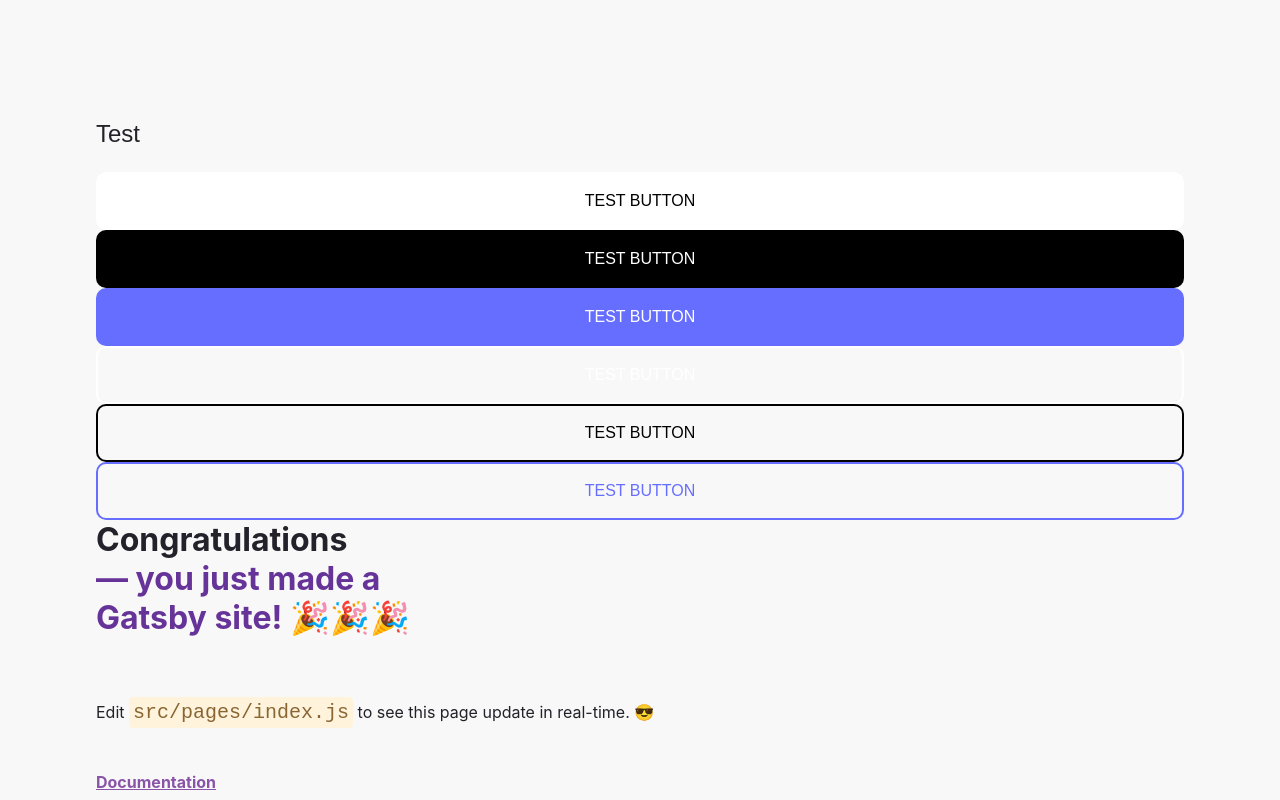
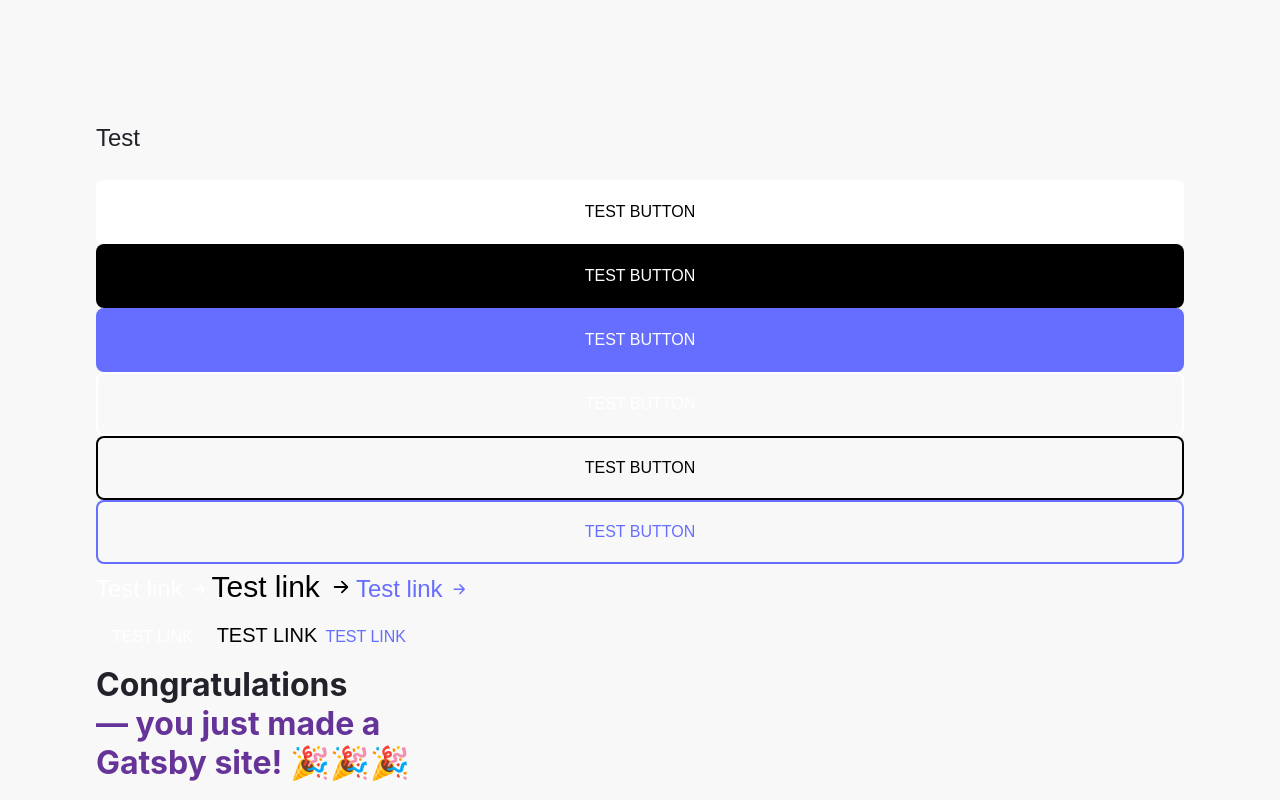
Before and after one commit to KosarAntoni/dance-school, a Gatsby site: page / in a window 1280 px wide. Shown: the top 800 px of the page. Built offline with nearby package versions, Linux system fonts and the light colour scheme; Gatsby itself is replaced by a stand-in of ours.

Commit message:
feat: add Link component

```diff
--- a/package.json
+++ b/package.json
@@ -23,6 +23,7 @@
     "format:fix": "yarn format --write"
   },
   "dependencies": {
+    "@react-icons/all-files": "^4.1.0",
     "classnames": "^2.3.1",
     "gatsby": "^4.5.3",
     "gatsby-plugin-anchor-links": "^1.2.1",
--- a/src/components/atoms/Button/Button.scss
+++ b/src/components/atoms/Button/Button.scss
@@ -4,7 +4,7 @@
   position: relative;
   flex-direction: row;
   cursor: pointer;
-  border-radius: 10px;
+  border-radius: 8px;
   transition: background-color $transition;
   @include center-content();
 
@@ -60,7 +60,7 @@
 
       &:hover,
       &:focus {
-        background-color: lighten($c-black, 5);
+        background-color: lighten($c-black, 25);
       }
 
       &:after {
@@ -116,7 +116,7 @@
 
       &:hover,
       &:focus {
-        color: lighten($c-black, 5);
+        color: lighten($c-black, 25);
       }
     }
 
--- /dev/null
+++ b/src/components/atoms/Link/Link.scss
@@ -0,0 +1,129 @@
+@import 'styles/component-set.scss';
+
+.link {
+  text-align: left;
+  text-decoration: none;
+  display: inline-flex;
+  padding: 0;
+  background-color: transparent;
+  border: none;
+  transition: color $transition;
+
+  &__arrow {
+    position: relative;
+    align-self: center;
+    width: 1em;
+    height: 1em;
+    margin-left: 0.2em;
+    overflow: hidden;
+
+    @include center-content();
+
+    &--visible,
+    &--hidden {
+      font-size: 0.6em;
+      position: absolute;
+      transition: transform $transition, opacity $transition;
+    }
+
+    &--visible {
+      opacity: 1;
+      transform: translateX(0);
+    }
+
+    &--hidden {
+      opacity: 0;
+      transform: translateX(-100%);
+    }
+  }
+
+  &:hover {
+    .link__arrow {
+      &--visible {
+        opacity: 0;
+        transform: translateX(100%);
+      }
+
+      &--hidden {
+        opacity: 1;
+        transform: translateX(0);
+      }
+    }
+  }
+
+  &__content {
+    display: inline-flex;
+  }
+
+  &--solid {
+    border-radius: 8px;
+
+    &-white {
+      @extend .link--solid;
+
+      color: $c-white;
+
+      &:hover,
+      &:focus {
+        background-color: darken($c-white, 15);
+      }
+    }
+
+    &-black {
+      @extend .link--solid;
+
+      color: $c-black;
+
+      &:hover,
+      &:focus {
+        background-color: lighten($c-black, 85);
+      }
+    }
+
+    &-blue {
+      @extend .link--solid;
+
+      color: $c-pastel-blue;
+
+      &:hover,
+      &:focus {
+        background-color: lighten($c-pastel-blue, 25);
+      }
+    }
+  }
+
+  &--simple {
+    &-white {
+      color: $c-white;
+
+      &:hover,
+      &:focus {
+        color: darken($c-white, 5);
+      }
+    }
+
+    &-black {
+      color: $c-black;
+
+      &:hover,
+      &:focus {
+        color: lighten($c-black, 25);
+      }
+    }
+
+    &-blue {
+      color: $c-pastel-blue;
+
+      &:hover,
+      &:focus {
+        color: lighten($c-pastel-blue, 5);
+      }
+    }
+  }
+
+  &--no-hover {
+    &:hover {
+      color: inherit;
+    }
+  }
+}
--- /dev/null
+++ b/src/components/atoms/Link/Link.tsx
@@ -0,0 +1,64 @@
+import React, { FC } from 'react';
+import { HiArrowRight } from '@react-icons/all-files/hi/HiArrowRight';
+import classNames from 'classnames';
+
+import NavBase from 'atoms/NavBase';
+import Typography from 'atoms/Typography';
+
+import { LinkProps } from './models.d';
+
+import './Link.scss';
+
+const Link: FC<LinkProps> = ({
+  children,
+  color = 'black',
+  variant = 'simple',
+  hasArrow,
+  className,
+  onClick,
+  url,
+  queryString,
+  ariaLabel,
+  lineHeight,
+  weight,
+  italic,
+  size,
+  padding,
+}) => {
+  const linkClasses = classNames(
+    'link',
+    {
+      [`link--${variant}-${color}`]: variant && color,
+      'link--no-hover': url === '#' || !url,
+    },
+    className
+  );
+
+  const navBaseProps = { onClick, url, queryString, ariaLabel };
+  const typographyProps = {
+    lineHeight,
+    weight,
+    italic,
+    size,
+    padding,
+    className: 'link__content',
+  };
+
+  const renderArrow = hasArrow && (
+    <span className="link__arrow">
+      <HiArrowRight className="link__arrow--hidden" />
+      <HiArrowRight className="link__arrow--visible" />
+    </span>
+  );
+
+  return (
+    <NavBase className={linkClasses} {...navBaseProps}>
+      <Typography as="span" {...typographyProps}>
+        {children}
+        {renderArrow}
+      </Typography>
+    </NavBase>
+  );
+};
+
+export default Link;
--- /dev/null
+++ b/src/components/atoms/Link/index.tsx
@@ -0,0 +1,2 @@
+export { default } from './Link';
+export * from './models.d';
--- /dev/null
+++ b/src/components/atoms/Link/models.d.ts
@@ -0,0 +1,8 @@
+import { NavBaseProps } from 'atoms/NavBase';
+import { TypographyProps } from 'atoms/Typography';
+
+export interface LinkProps extends NavBaseProps, TypographyProps {
+  color?: 'white' | 'black' | 'blue' | string;
+  variant?: 'solid' | 'simple' | string;
+  hasArrow?: boolean;
+}
--- a/src/components/atoms/Typography/Typography.scss
+++ b/src/components/atoms/Typography/Typography.scss
@@ -27,7 +27,7 @@
 }
 
 @include lineHeight('big');
-@include lineHeight('regular');
+@include lineHeight('normal');
 @include lineHeight('small');
 @include heading();
 
--- a/src/components/atoms/Typography/Typography.tsx
+++ b/src/components/atoms/Typography/Typography.tsx
@@ -22,7 +22,7 @@ import './Typography.scss';
 const Typography: FC<TypographyProps> = ({
   as /** 'h1' | 'h2' | 'h3' | 'p' | 'span' */,
   align /** 'inherit' | 'left' | 'center' | 'right' | { @requires base: value, @optional breakpoint: value} */,
-  lineHeight /** 'small' | 'normal' | 'big' */,
+  lineHeight = 'normal' /** 'small' | 'normal' | 'big' */,
   weight /** 'light' | 'bold' | 'black' */,
   italic /** boolean */,
   size /** 8 | 10 | 12 | 14 | 15 | 16 | 17 | 18 | 20 | 24 | 25 | 28 | 30 | 35 | 40 | 42 | 50 | 55 | 65 | { @requires base: value, @optional breakpoint: value} */,
--- a/src/components/atoms/Typography/utils.scss
+++ b/src/components/atoms/Typography/utils.scss
@@ -1,7 +1,7 @@
 // Variables
 $lineHeightsMap: (
   big: 2,
-  regular: 1.5,
+  normal: 1.5,
   small: 1.1,
 );
 
--- a/src/pages/index.js
+++ b/src/pages/index.js
@@ -1,6 +1,7 @@
 import * as React from 'react';
 
 import Button from 'atoms/Button';
+import Link from 'atoms/Link';
 import Typography from 'atoms/Typography';
 
 // styles
@@ -151,6 +152,26 @@ const IndexPage = () => {
       <Button variant="outline" padding="md" color="blue">
         TEST BUTTON
       </Button>
+      <Link url="/" color="white" hasArrow size={24}>
+        Test link
+      </Link>
+      <Link url="/" color="black" hasArrow size={30}>
+        Test link
+      </Link>
+      <Link url="/" color="blue" hasArrow size={24}>
+        Test link
+      </Link>
+      <div>
+        <Link url="/" variant="solid" color="white" padding="sm">
+          TEST LINK
+        </Link>
+        <Link url="/" variant="solid" color="black" padding="xs" size={20}>
+          TEST LINK
+        </Link>
+        <Link url="/" variant="solid" color="blue">
+          TEST LINK
+        </Link>
+      </div>
       <title>Home Page</title>
       <h1 style={headingStyles}>
         Congratulations
```
Also changed, not shown: src/components/atoms/Link/__mock__/mock.js (added, +12 -0 lines), src/components/atoms/Link/__tests__/Link.test.tsx (added, +38 -0 lines), .eslintrc.js, 4 other files.
